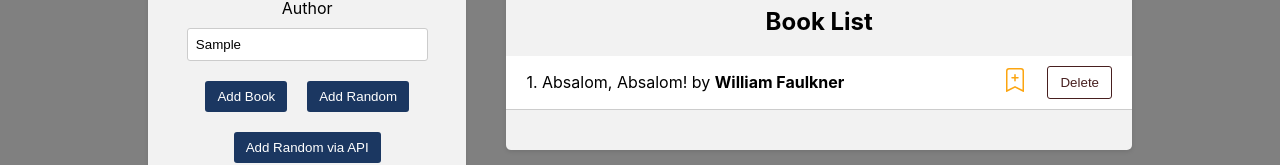
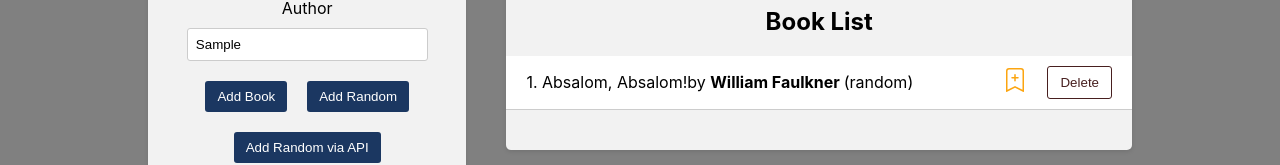
Before and after one commit to shurikandrew/React_BookLibrary_App, a React (Create React App) app in the folder frontend/: page / in a window 1280 px wide. Both pictures are taken after typing "Sample", "Sample" into the empty fields and a click on the button "Add Random". Shown: the part 286-451 px from the top of the page. Built offline with nearby package versions, Linux system fonts and the light colour scheme.

Commit message:
Source for books Added

```diff
--- a/frontend/src/components/BookForm/BookForm.js
+++ b/frontend/src/components/BookForm/BookForm.js
@@ -15,7 +15,7 @@ const BookForm = (props) => {
         const randomIndex = Math.floor(Math.random()*books.length);
         const randomBook = books[randomIndex];
 
-        const book = createBook(randomBook);
+        const book = createBook(randomBook, 'random');
 
         dispatch(addBook(book));
     }
@@ -25,7 +25,7 @@ const BookForm = (props) => {
             const res = await axios.get('http://localhost:4000/random-book');
 
             if(res?.data?.title && res?.data?.author){
-                const book = createBook(res.data);
+                const book = createBook(res.data, 'API');
                 dispatch(addBook(book));
             }
         }catch (error) {
@@ -37,7 +37,7 @@ const BookForm = (props) => {
         e.preventDefault() ;
 
         if (title && author){
-            const book = createBook({title, author});
+            const book = createBook({title, author}, 'user');
 
             dispatch(addBook(book));
 
--- a/frontend/src/components/BookList/BookList.js
+++ b/frontend/src/components/BookList/BookList.js
@@ -64,7 +64,9 @@ const BookList = () => {
                         {filteredBooks.map((book, i) => (
                             <li key={book.id}>
                                 <div className="book-info">
-                                    {++i}. {highlightMatch(book.title, titleFilter)} by <strong>{highlightMatch(book.author, authorFilter)}</strong>
+                                    {++i}. {highlightMatch(book.title, titleFilter)}
+                                    by <strong>{highlightMatch(book.author, authorFilter)} </strong>
+                                    ({book.source})
                                 </div>
                                 <div className="book-actions" >
                                     <span onClick={() => handleChangeFavorite(book.id)}>
--- a/frontend/src/utils/createBook.js
+++ b/frontend/src/utils/createBook.js
@@ -1,8 +1,9 @@
 import { v4 as uuidv4} from 'uuid';
 
-const createBook = (book) => {
+const createBook = (book, source) => {
     return {
         ...book,
+        source,
         isFavorite: false,
         id: uuidv4()
     };
```
